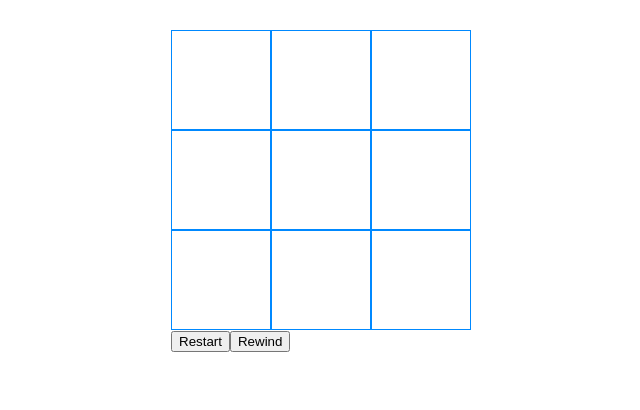
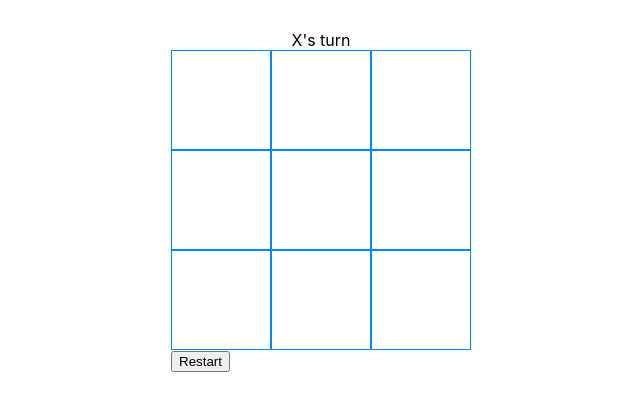
Before and after one commit to rbglobant/react-tictactoe, a React (Create React App) app: page / in a window 1280 px wide. Shown: the top 410 px of the page, without its empty margins (319-959 px from the left). Built offline with nearby package versions, Linux system fonts and the light colour scheme.

Commit message:
Finished logic

```diff
--- a/src/components/GameContainer.jsx
+++ b/src/components/GameContainer.jsx
@@ -3,9 +3,10 @@ import Cell from './Cell'
 
 const GameContainer = () => {
     const [ cells, setCells ] = useState(Array(9).fill(null));
+    const [ previousCells, setPreviousCells ] = useState(null);
     const [ isXActive, setIsXActive ] = useState(true);
     const [ winner, setWinner] = useState(null);
-    const nextPlayer = isXActive ? "X" : "O";
+    const currentPlayer = isXActive ? "X" : "O";
     const winningLines = [
         [0, 1, 2],
         [3, 4, 5],
@@ -14,7 +15,7 @@ const GameContainer = () => {
         [1, 4, 7],
         [2, 5, 8],
         [0, 4, 8],
-        [2, 4, 6]
+        [2, 4, 6],
       ];
 
     useEffect(() => {
@@ -40,7 +41,15 @@ const GameContainer = () => {
 
     function restartGame() {
       setCells(Array(9).fill(null));
+      setPreviousCells(null);
       setIsXActive(true);
+      setWinner(null);
+    }
+
+    function rewindMove() {
+      setCells(previousCells.cells);
+      setIsXActive(previousCells.isXActive);
+      setPreviousCells(null);
       setWinner(null);
     }
 
@@ -54,7 +63,8 @@ const GameContainer = () => {
                 return;
               }
               const updatedCells= cells.slice();
-              updatedCells[i] = nextPlayer;
+              updatedCells[i] = currentPlayer;
+              setPreviousCells({cells,isXActive});
               setCells(updatedCells);
               setIsXActive(!isXActive);
             }}
@@ -64,9 +74,13 @@ const GameContainer = () => {
 
     return (
         <div className="game-container">
-            {winner &&
+            {winner ?
               <span className="game-container_status">
                 {winner === "Tie" ? `Match result: ${winner}` : `${winner} wins the game!`}
+              </span>
+              :
+              <span className="game-container_status">
+                {currentPlayer}'s turn
               </span>
             }
             <div className="game-container_board">
@@ -87,7 +101,7 @@ const GameContainer = () => {
                 </div>
             </div>
             <button onClick={() => {restartGame()}}>Restart</button>
-            <button>Rewind</button>
+            {previousCells && <button onClick={() => {rewindMove()}}>Undo move</button>}
         </div>
      );
 }
```
